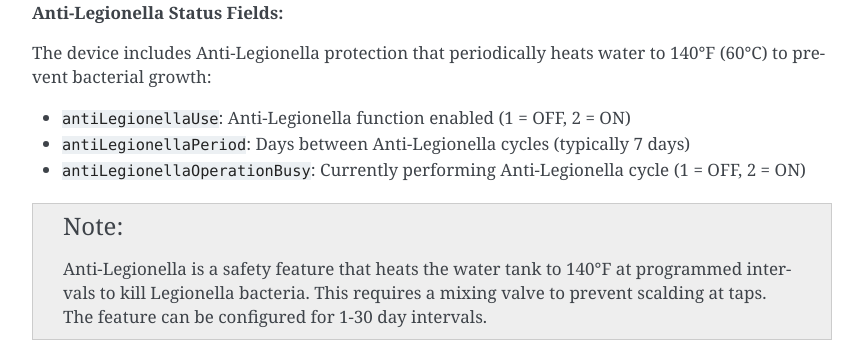
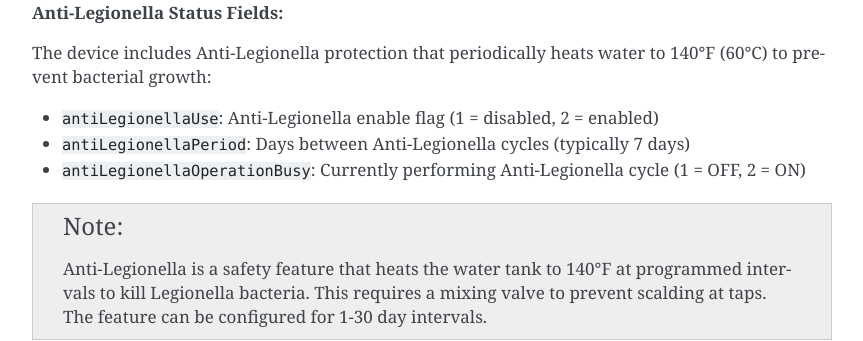
Before and after one commit to eman/nwp500-python, a Sphinx documentation site: the page built from docs/MQTT_MESSAGES.rst, in a window 1280 px wide and 900 px high, scrolled down 9219 px. Shown: the part 154-495 px from the top of the window, without its empty margins (338-1201 px from the left). Built offline with Sphinx 7.4.7, drawn with Linux system fonts in a browser that asks for light colours.

Commit message:
Update docs/MQTT_MESSAGES.rst
Co-authored-by: Copilot <175728472+Copilot@users.noreply.github.com>

```diff
--- a/docs/MQTT_MESSAGES.rst
+++ b/docs/MQTT_MESSAGES.rst
@@ -454,7 +454,7 @@ When the device is in vacation mode (``dhwOperationSetting: 5``), the status inc
 
 The device includes Anti-Legionella protection that periodically heats water to 140°F (60°C) to prevent bacterial growth:
 
-* ``antiLegionellaUse``\ : Anti-Legionella function enabled (1 = OFF, 2 = ON)
+* ``antiLegionellaUse``\ : Anti-Legionella enable flag (1 = disabled, 2 = enabled)
 * ``antiLegionellaPeriod``\ : Days between Anti-Legionella cycles (typically 7 days)
 * ``antiLegionellaOperationBusy``\ : Currently performing Anti-Legionella cycle (1 = OFF, 2 = ON)
 
```
